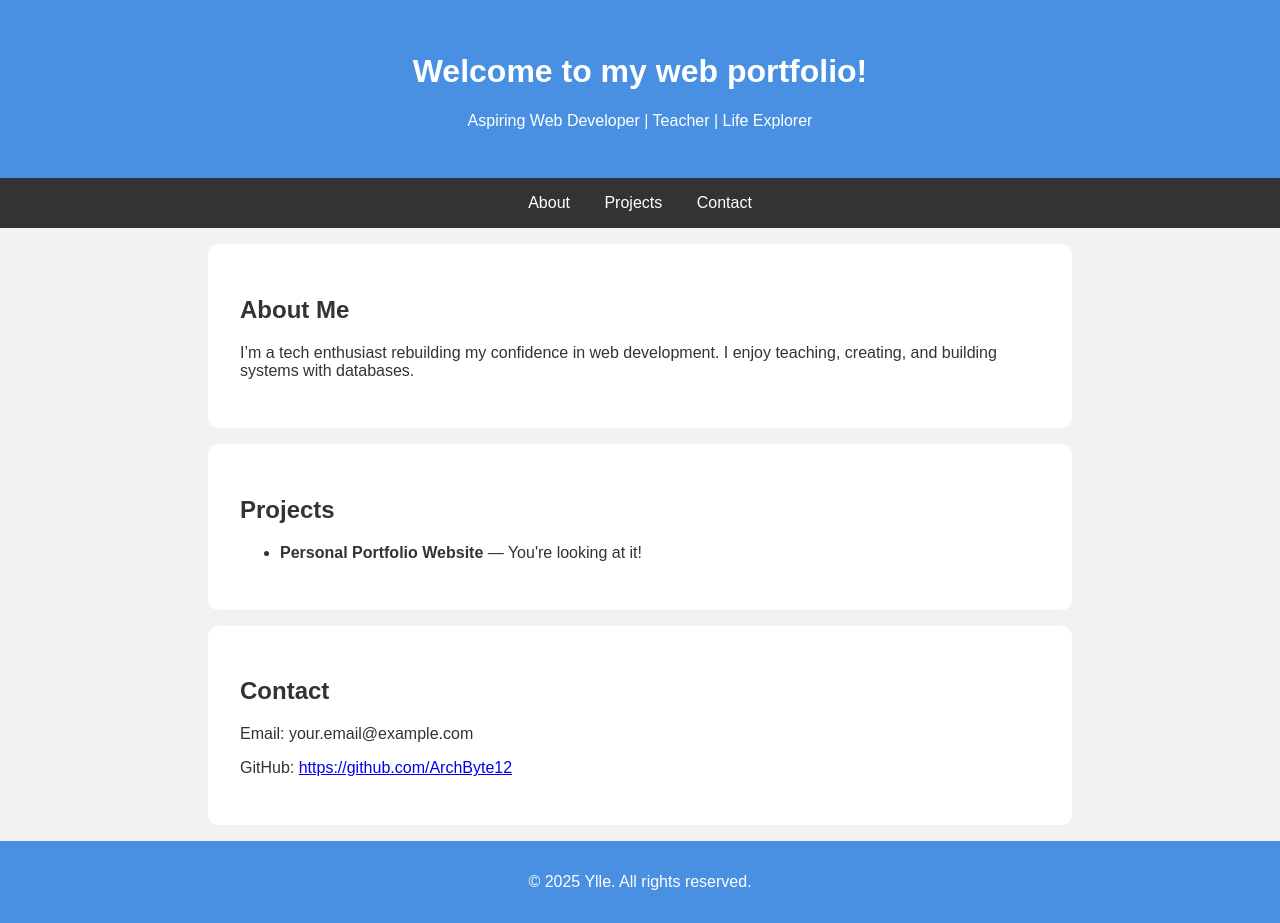
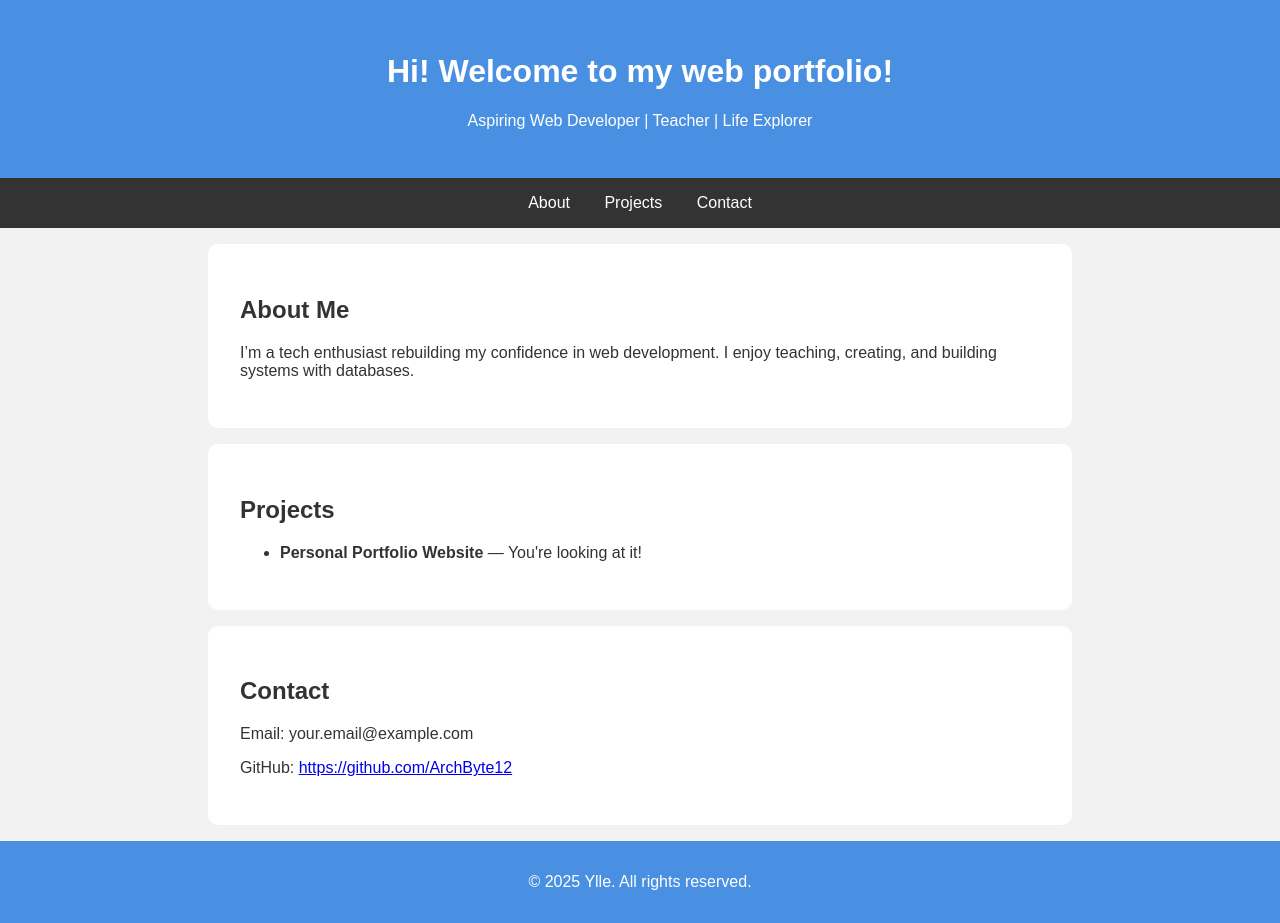
Before and after one commit to ArchByte12/portfolio, a plain HTML site: page index.html in a window 1280 px wide. Drawn offline with Linux system fonts and the light colour scheme.

Commit message:
updated welcome phrase

```diff
--- a/index.html
+++ b/index.html
@@ -8,7 +8,7 @@
 </head>
 <body>
   <header>
-    <h1>Welcome to my web portfolio!</h1>
+    <h1>Hi! Welcome to my web portfolio!</h1>
     <p>Aspiring Web Developer | Teacher | Life Explorer</p>
   </header>
 
```
